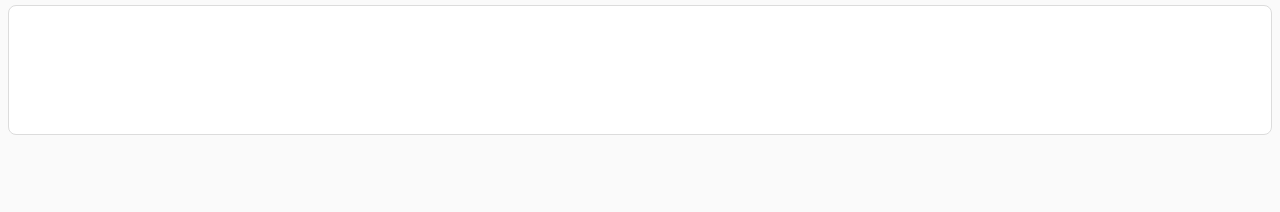
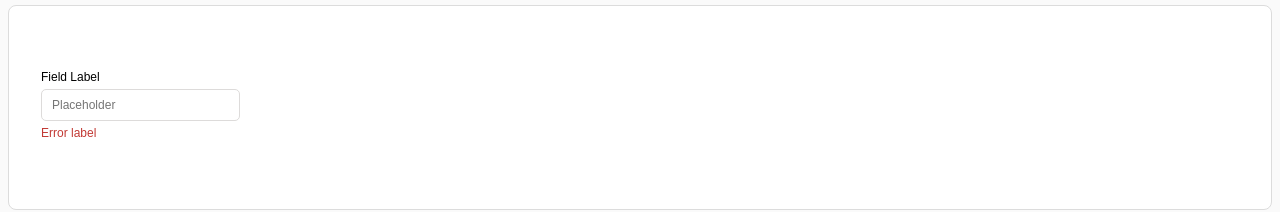
Before and after one commit to joaomoreirastudio/HTML-CSS, a website: page css-design-systems/index.html in a window 1280 px wide. Shown: the part 521-733 px from the top of the page. Drawn offline with nearby package versions, Linux system fonts and the light colour scheme.

Commit message:
fix:correção no codigo html e alteração do codigo input.css

```diff
--- a/css-design-systems/index.html
+++ b/css-design-systems/index.html
@@ -82,6 +82,13 @@
 			<div class="wrapper__content">
 				<div class="flex">
 					<!-- Conteúdo aqui -->
+					<div class="input__group">
+						<label for="input__text">Field Label</label>
+						<input required="true" type="text" id="input__text" class="input__text" placeholder="Placeholder" pattern="[a-z0-9._%+-]+@[a-z0-9.-]+\.[a-z]{2,4}$" invalid>
+						<div class="input__text input__text--error">
+							<span>Error label</span>
+						</div>
+					</div>
 				</div>
 			</div>
 		</div>
--- a/css-design-systems/styles/input.css
+++ b/css-design-systems/styles/input.css
@@ -0,0 +1,45 @@
+.input__group{
+    display: flex;
+    align-items: left;
+    flex-direction: column;
+    font-family: Arial, Helvetica, sans-serif;
+
+}
+
+.input__group label, .input__text{
+    font-size: 12px;
+    margin-bottom: 5px;
+}
+.input__group input{
+    width: 100%;
+    height: 30px;
+    border: 1px solid #DDDBDA;
+    color: #706E6B;
+    border-radius: 5px;
+    padding: 0 10px;
+}
+
+
+.input__group input:focus{
+    outline: none;
+    border: 1px solid #1589EE;
+    box-shadow: 0px 0px 4px #005FB2;
+
+}
+
+.input__group input:disabled{
+    background-color: #ECEBEA;
+    border: 1px solid #DDDBDA;
+
+}
+
+.input__group input::invalid{
+    outline: none;
+    border: 2px solid #C23934;
+
+
+}
+
+.input__text--error{
+    color: #C23934;
+}
```
Also changed, not shown: 2 other files.
